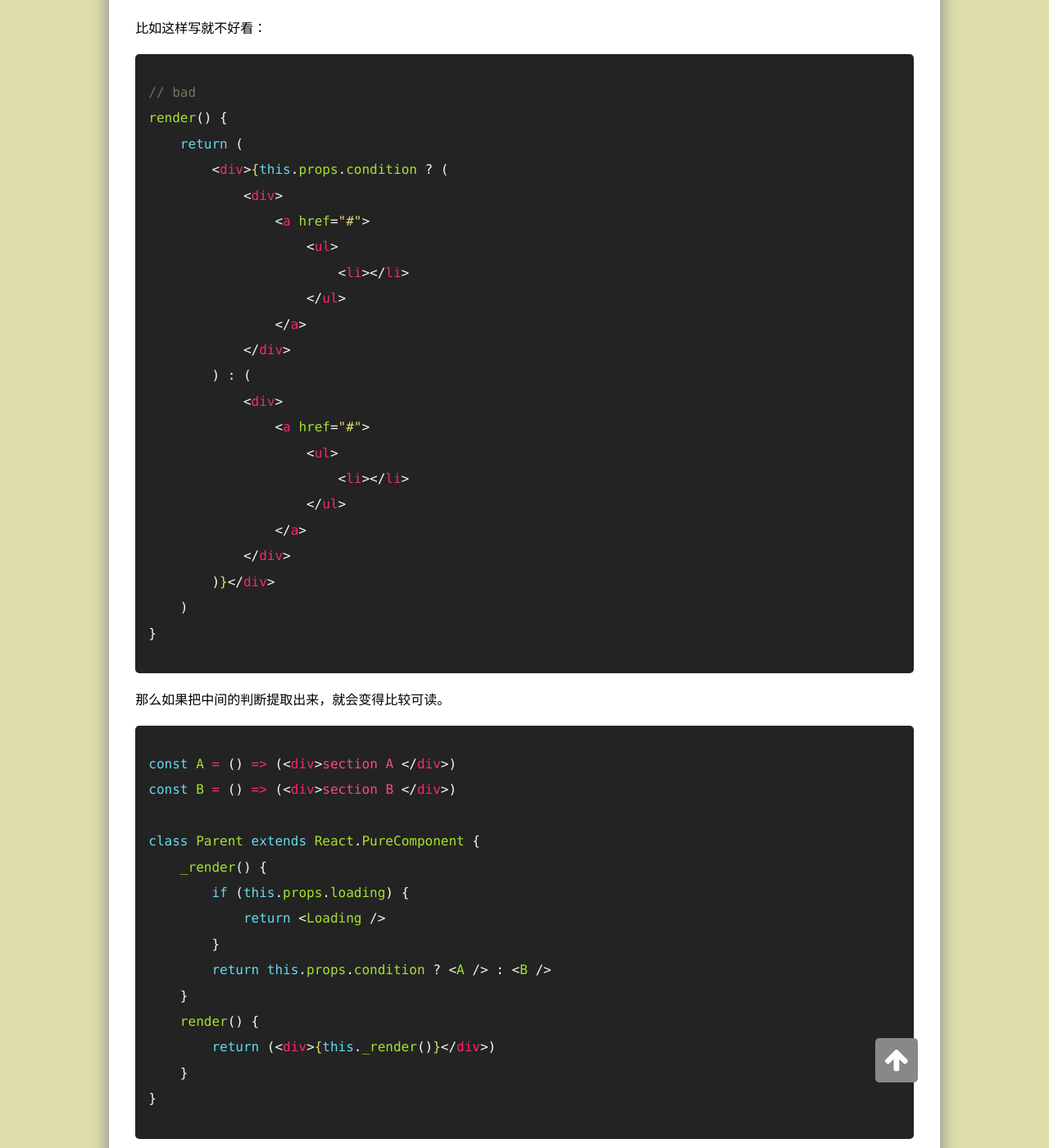
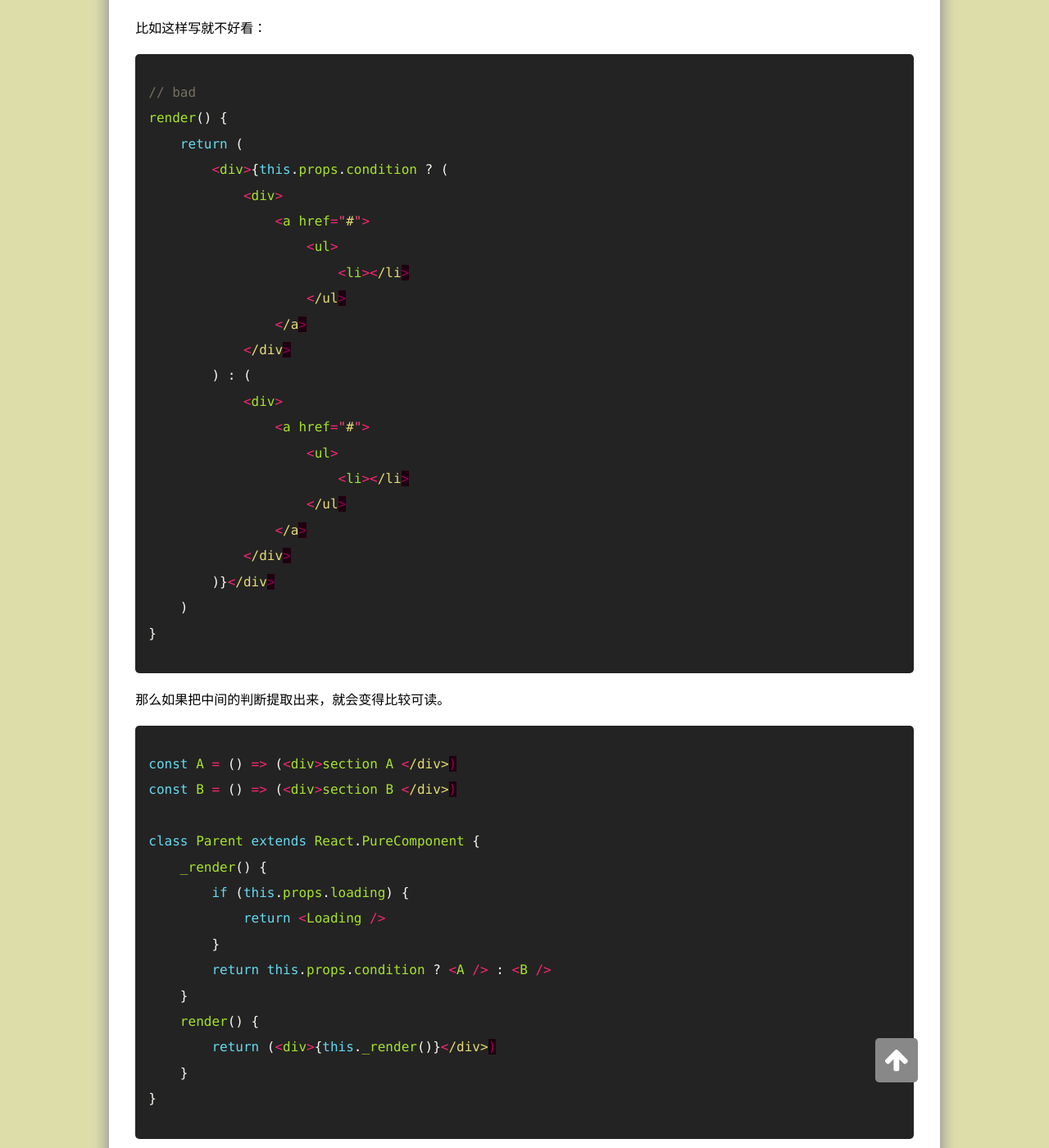
Before and after one commit to AnnatarHe/AnnatarHe.github.io, a Jekyll site: the page built from _posts/2017-04-22-you-should-pay-attention-when-code-react.md, in a window 1280 px wide and 1400 px high, scrolled down 6847 px. Shown: the whole window at 82% size. Built offline with Jekyll 4.4.1, drawn with Linux system fonts in a browser that asks for light colours; some web fonts are replaced; comment, search, counter and statistics services are not loaded; some of the changed text lies outside the part shown.

Commit message:
code format in react code style post.

```diff
--- a/_posts/2017-04-22-you-should-pay-attention-when-code-react.md
+++ b/_posts/2017-04-22-you-should-pay-attention-when-code-react.md
@@ -18,7 +18,7 @@ redux 异步处理的中间件现在很多，有 thunk, promise, saga, observabl
 
 像是这样：
 
-{% highlight jsx %}
+{% highlight js %}
 class Page extends React.PureComponent {
     render() {
         return (
@@ -39,7 +39,7 @@ const BComponent = ({ onChange }) => (<button onClick={onChange}>some action</bu
 绑定事件的时候有时候会碰到找不到this的情况，这是因为作用域不一样了。而老式代码建议用bind，但是实际上bind第一是创建了新的函数，一定程度上影响性能，另一方面也是容易出错。只要少写了一个，this就找不到了。代码也会因此多一些样本代码。
 
 老版本是这样的：
-{% highlight jsx %}
+{% highlight js %}
 class CComponent extends React.PureComponent {
     constructor(props) {
         super(props)
@@ -62,7 +62,7 @@ class CComponent extends React.PureComponent {
 
 其实可以用es6的箭头函数来减少bind代码。箭头函数会自动绑定父作用域，所以省的显示表明this作用域了。
 
-{% highlight jsx %}
+{% highlight js %}
 class CComponent extends React.PureComponent {
     handle = e => {
         this.setState({ val: e.target.value })
@@ -82,7 +82,7 @@ class CComponent extends React.PureComponent {
 
 比如我最近做的一个时间轴的项目。一个时间对应一堆数据，而这些也大部分是无后端的。所以我自定义一个数据结构，然后遍历出来渲染，而不是在组件中把html写死。
 
-{% highlight jsx %}
+{% highlight js %}
 const data = {
     "2017-04-22": { isFull: true, backgroundColor: '#fff', hasEvent: true }
 }
@@ -102,7 +102,7 @@ render() {
 
 形成了这样的一种数据结构：
 
-{% highlight jsx %}
+{% highlight js %}
 const EVENTS = {
     "1": {
         getTitle: (data) => data.title
@@ -121,7 +121,7 @@ const EVENTS = {
 
 那么在调用的时候就不用写一大堆 **switch case** 了
 
-{% highlight jsx %}
+{% highlight js %}
 render() {
     const { data } = this.props
     const _getContentFunc = EVENTS[data.type].getContent
@@ -148,7 +148,7 @@ render() {
 
 有时候客户端为了图快，直接把`data`一股脑丢进组件里了。写成这样的形式：
 
-{% highlight jsx %}
+{% highlight js %}
 render() { return <Msgs msgs={data} />}
 {% endhighlight %}
 
@@ -156,7 +156,7 @@ render() { return <Msgs msgs={data} />}
 
 而在我看来可以多传一些props来控制组件，而子组件内部根据各种不同的状态进行一些渲染，组件内部不关心如何获取数据，只是渲染。
 
-{% highlight jsx %}
+{% highlight js %}
 render() { return <Msgs msgs={data.msg.msgContent} />}
 {% endhighlight %}
 
@@ -200,7 +200,7 @@ store设计是门学问的。设计优良的store结构，可以尽量减少不
 
 有很多人觉得`()`没必要，我们程序员都能读懂优先级。然而事实上我觉得一些括号可以避免阅读上的误会，也对代码的美观程度有些提升。
 
-{% highlight jsx %}
+{% highlight js %}
 // Bad
 const A = () => <Profile
         name="foo"
@@ -226,7 +226,7 @@ jsx 丑的一大原因就是在jsx里面写了太多的遍历，判断之类的
 
 比如这样写就不好看：
 
-{% highlight jsx %}
+{% highlight js %}
 // bad
 render() {
     return (
@@ -253,7 +253,7 @@ render() {
 
 那么如果把中间的判断提取出来，就会变得比较可读。
 
-{% highlight jsx %}
+{% highlight js %}
 const A = () => (<div>section A </div>)
 const B = () => (<div>section B </div>)
 
```
